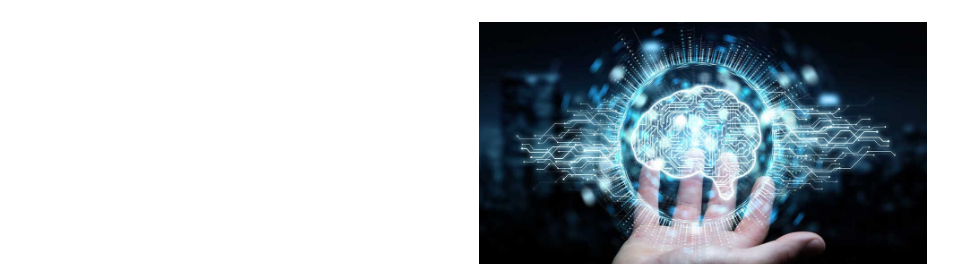
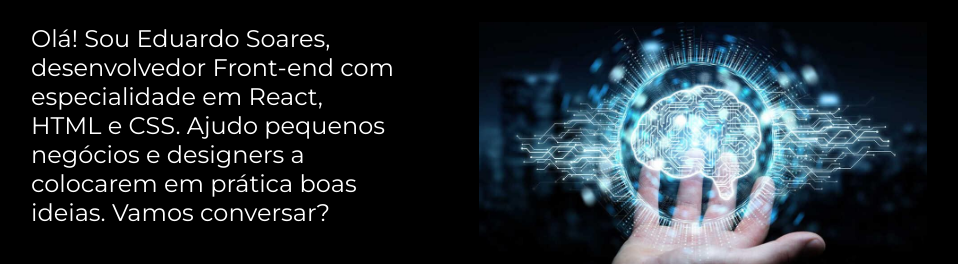
Before and after one commit to EduardoSoares9/Portifolio, a plain HTML site: page index.html in a window 1280 px wide. Shown: the part 405-669 px from the top of the page, without its empty margins (161-1119 px from the left). Drawn offline with nearby package versions, Linux system fonts and the light colour scheme.

Commit message:
Update style.css

```diff
--- a/styles/style.css
+++ b/styles/style.css
@@ -1,10 +1,10 @@
 @import url('https://fonts.googleapis.com/css2?family=Krona+One&family=Montserrat:wght@400;600&display=swap');
 
 :root {
-    --cor-primaria: #ffffff;
+    --cor-primaria: #000000;
     --cor-secundaria: #ffffff;
-    --cor-terciaria: #ffffff;
-    --cor-hover: #ffffff;
+    --cor-terciaria: #00ff15;
+    --cor-hover: #000000;
 
     --fonte-primaria: 'Krona One', sans-serif;
     --fonte-secundaria: 'Montserrat', sans-serif;
```
